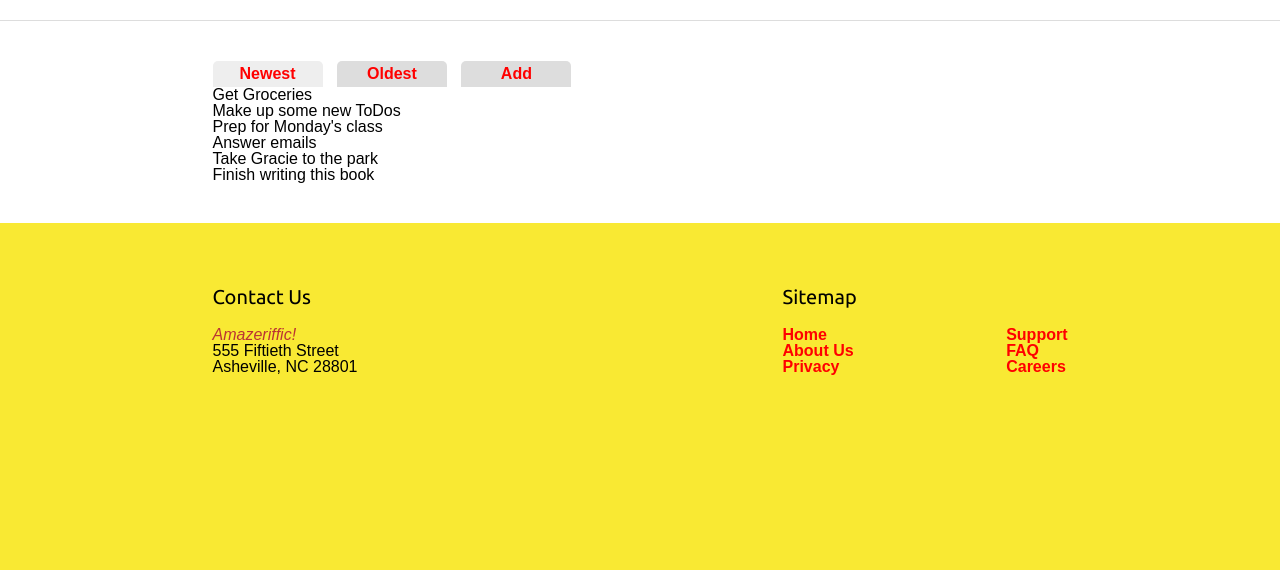
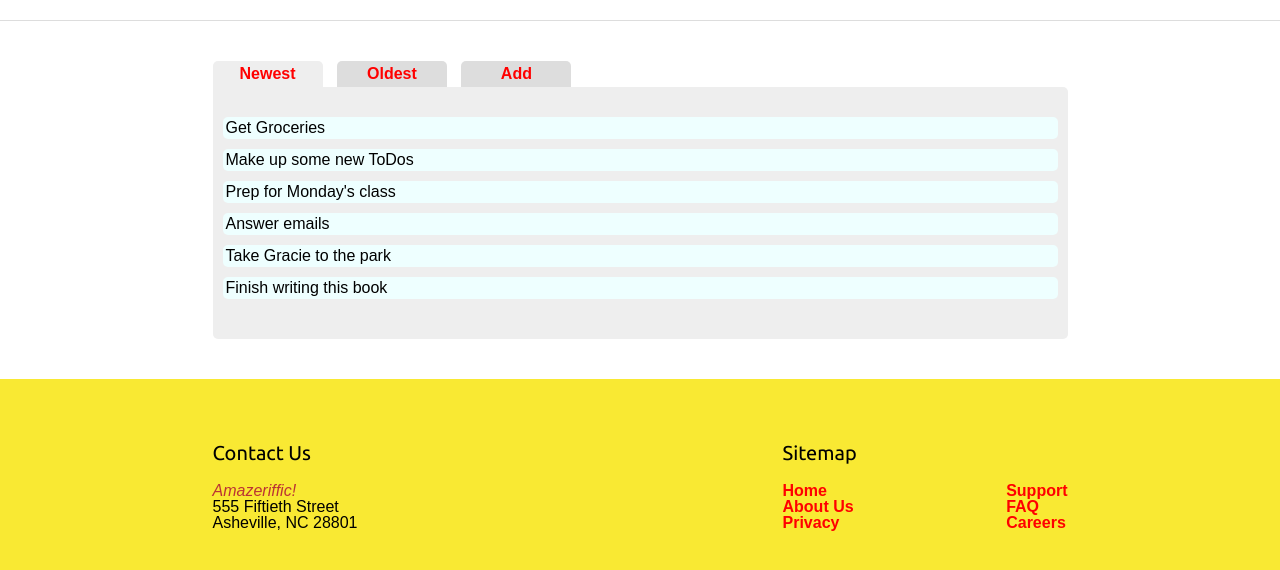
Before and after one commit to lhoerth/amazeriffic2, a plain HTML site: page index.html in a window 1280 px wide. Shown: the part 78-648 px from the top of the page. Drawn offline with nearby package versions, Linux system fonts and the light colour scheme; a web font is replaced by a local one.

Commit message:
Styled the main content section

```diff
--- a/style/style.css
+++ b/style/style.css
@@ -76,7 +76,20 @@ main {
 	padding: 40px;
 }
 
-.tabs  a span{
+main .content {
+    padding: 30px 10px 30px 10px;
+    border-radius: 0 5px 5px 5px;
+    background: #eee;
+}
+
+main .content li {
+    border-radius: 5px;
+    padding: 3px;
+    background: #eff;
+    margin: 0 0 10px 0;
+}
+
+.tabs a span{
 	display: inline-block;
 	border-radius: 5px 5px 0 0;
 	width: 100px;
```
